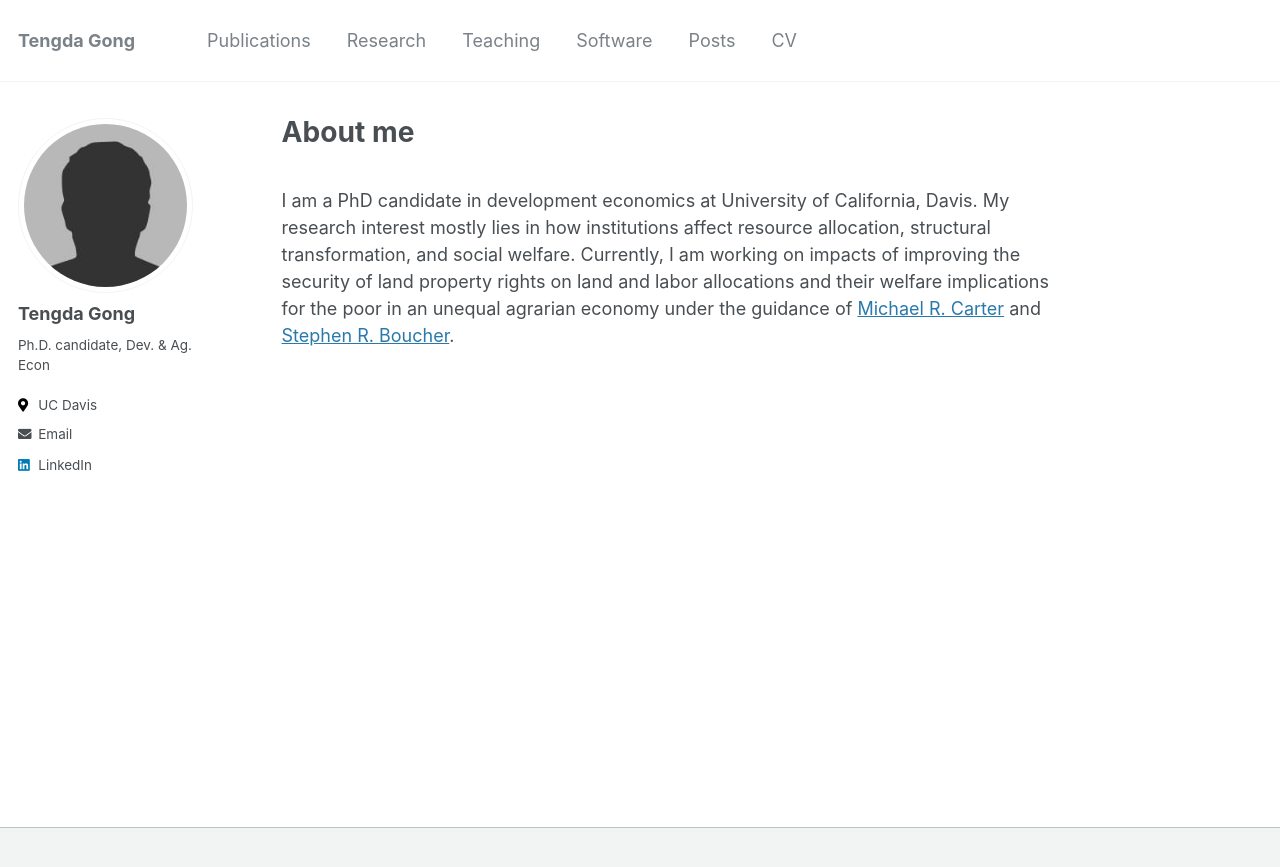
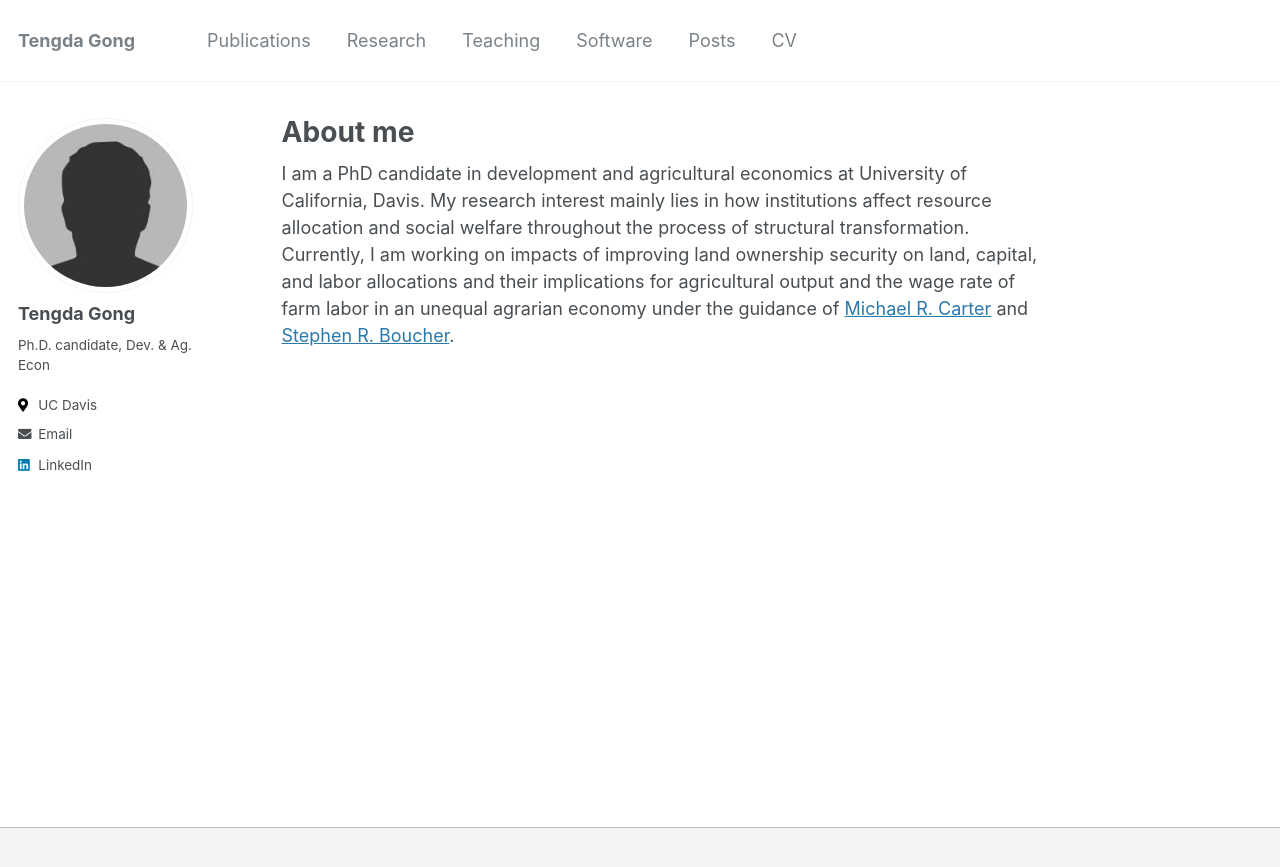
Before and after one commit to tendakung/tendakung.github.io, a Jekyll site: the page built from _pages/about.md, in a window 1280 px wide. Shown: the top 867 px of the page. Built offline with Jekyll 4.4.1, drawn with Linux system fonts in a browser that asks for light colours.

Commit message:
update bio description

```diff
--- a/_pages/about.md
+++ b/_pages/about.md
@@ -8,7 +8,5 @@ redirect_from:
   - /about.html
 ---
 
+I am a PhD candidate in development and agricultural economics at University of California, Davis. My research interest mainly lies in how institutions affect resource allocation and social welfare throughout the process of structural transformation. Currently, I am working on impacts of improving land ownership security on land, capital, and labor allocations and their implications for agricultural output and the wage rate of farm labor in an unequal agrarian economy under the guidance of [Michael R. Carter](https://are.ucdavis.edu/people/faculty/michael-carter/) and [Stephen R. Boucher](https://are.ucdavis.edu/people/faculty/steve-boucher/).
 <br>
-I am a PhD candidate in development economics at University of California, Davis. My research interest mostly lies in how institutions affect resource allocation, structural transformation, and social welfare. Currently, I am working on impacts of improving the security of land property rights on land and labor allocations and their welfare implications for the poor in an unequal agrarian economy under the guidance of [Michael R. Carter](https://are.ucdavis.edu/people/faculty/michael-carter/) and [Stephen R. Boucher](https://are.ucdavis.edu/people/faculty/steve-boucher/).
-<br>
-<br>
```
